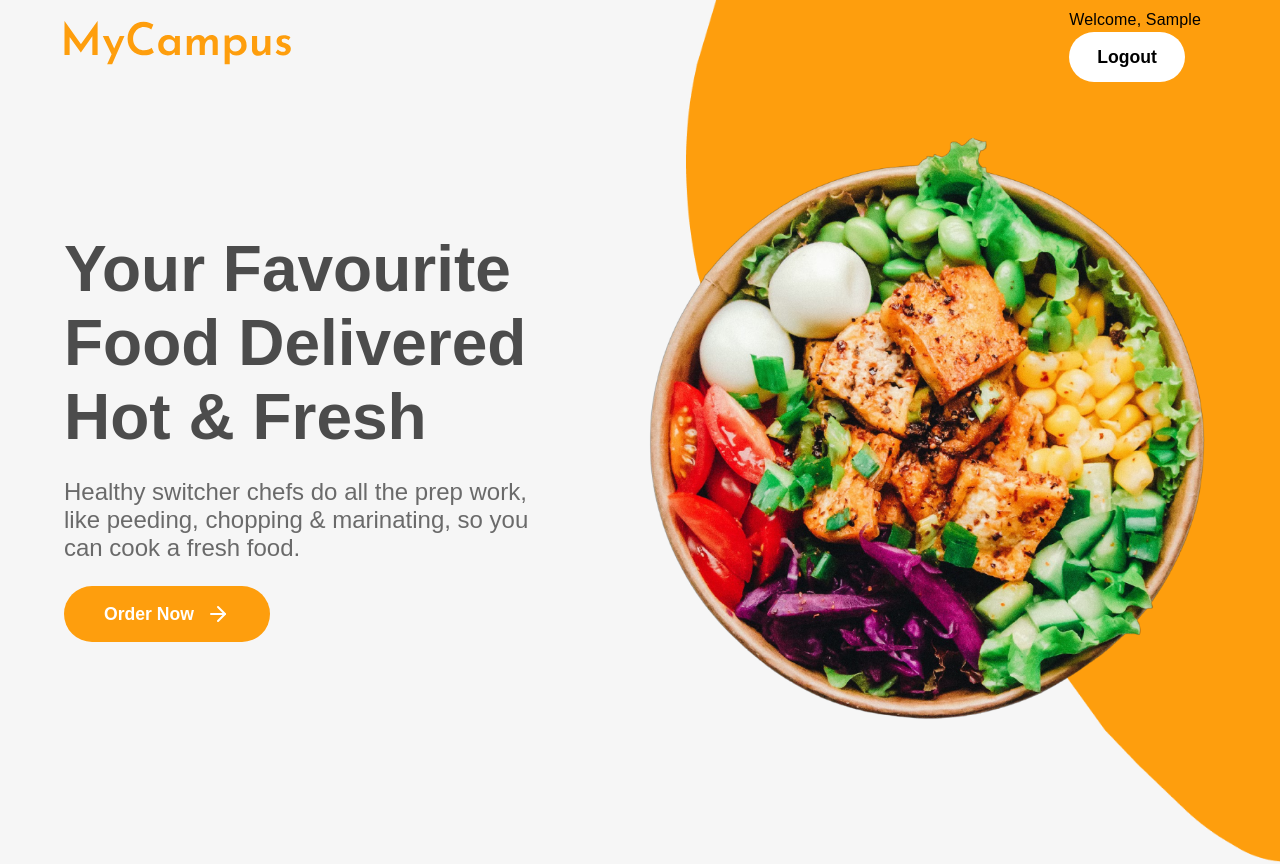
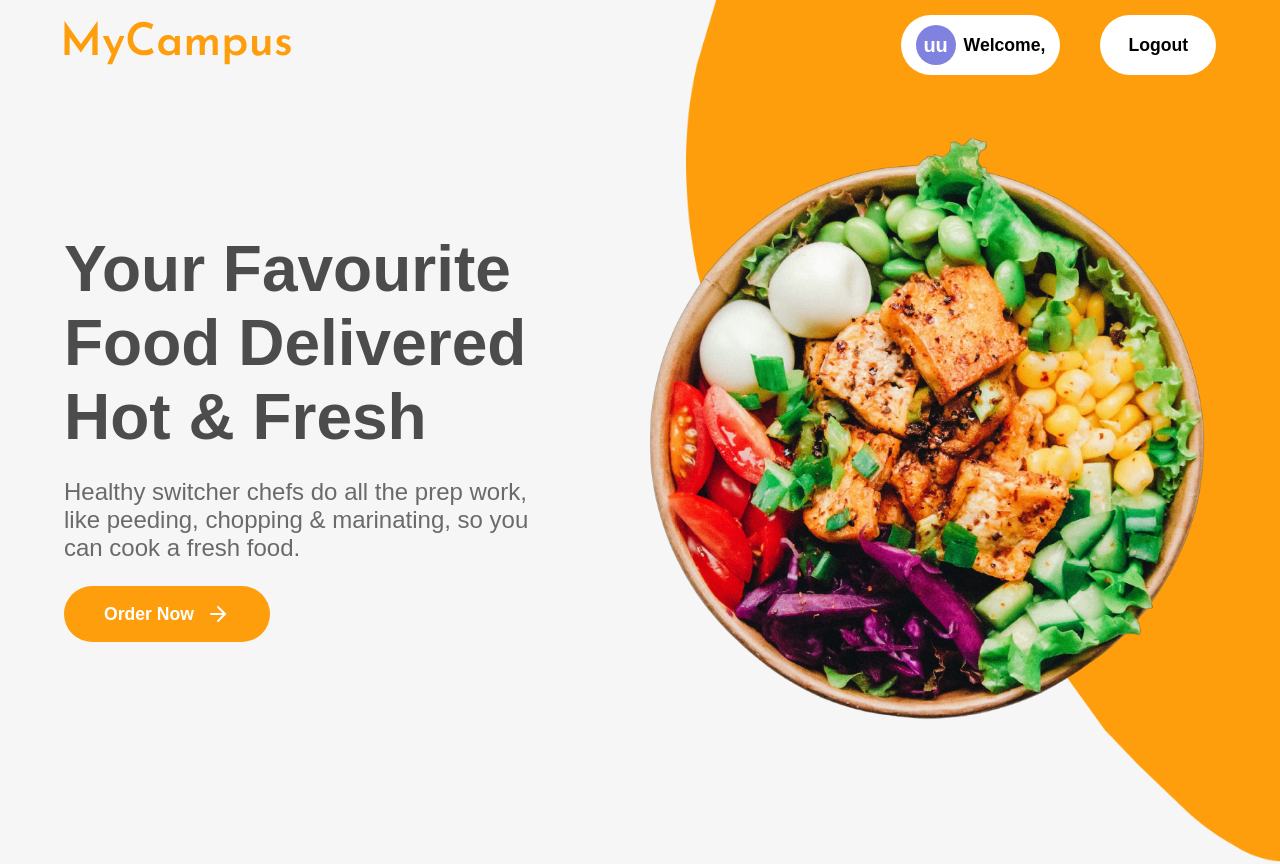
Before and after one commit to raghav1701/RMIT-Hackathon, a React (Create React App) app in the folder frontend/: page / in a window 1280 px wide. Shown: the top 864 px of the page. Built offline with nearby package versions, Linux system fonts and the light colour scheme; sample sign-in values are in the browser's storage.

Commit message:
login/signup

```diff
--- a/frontend/src/components/Navbar.js
+++ b/frontend/src/components/Navbar.js
@@ -1,37 +1,64 @@
 import React, { useState } from "react";
 import MyCampus from "../Assets/MyCampus.svg";
-import { BsCart2 } from "react-icons/bs";
 import { HiOutlineBars3 } from "react-icons/hi2";
-import Box from "@mui/material/Box";
-import Drawer from "@mui/material/Drawer";
-import List from "@mui/material/List";
-import Divider from "@mui/material/Divider";
-import ListItem from "@mui/material/ListItem";
-import ListItemButton from "@mui/material/ListItemButton";
-import ListItemIcon from "@mui/material/ListItemIcon";
-import ListItemText from "@mui/material/ListItemText";
-import HomeIcon from "@mui/icons-material/Home";
-import InfoIcon from "@mui/icons-material/Info";
-import CommentRoundedIcon from "@mui/icons-material/CommentRounded";
-import PhoneRoundedIcon from "@mui/icons-material/PhoneRounded";
-import ShoppingCartRoundedIcon from "@mui/icons-material/ShoppingCartRounded";
+import Avatar from "@mui/material/Avatar";
 import Dialog from "@mui/material/Dialog";
 import DialogContent from "@mui/material/DialogContent";
 import TextField from "@mui/material/TextField";
 import Button from "@mui/material/Button";
 import Typography from "@mui/material/Typography";
 import { useAuth } from "../AuthContext";
+import Box from "@mui/material/Box";
+import CircularProgress from "@mui/material/CircularProgress";
+import Snackbar from "@mui/material/Snackbar";
+import Alert from "@mui/material/Alert";
+
+function stringToColor(string) {
+  let hash = 0;
+  let i;
+
+  /* eslint-disable no-bitwise */
+  for (i = 0; i < string.length; i += 1) {
+    hash = string.charCodeAt(i) + ((hash << 5) - hash);
+  }
+
+  let color = "#";
+
+  for (i = 0; i < 3; i += 1) {
+    const value = (hash >> (i * 8)) & 0xff;
+    color += `00${value.toString(16)}`.slice(-2);
+  }
+  /* eslint-enable no-bitwise */
+
+  return color;
+}
+
+function stringAvatar(name) {
+  return {
+    sx: {
+      bgcolor: stringToColor(name),
+    },
+    children: `${name.split(" ")[0][0]}${name.split(" ")[1][0]}`,
+  };
+}
 
 const Navbar = () => {
   const [openMenu, setOpenMenu] = useState(false);
   const [openAuth, setOpenAuth] = useState(false);
   const [isLogin, setIsLogin] = useState(true);
+  const [isLoading, setIsLoading] = useState(false);
   const [formData, setFormData] = useState({
-    firstName: "",
-    lastName: "",
+    firstname: "",
+    lastname: "",
     email: "",
     password: "",
     university: "",
+  });
+
+  const [snackbar, setSnackbar] = useState({
+    open: false,
+    message: "",
+    severity: "success",
   });
 
   const { user, login, logout } = useAuth();
@@ -40,14 +67,25 @@ const Navbar = () => {
   const handleAuthClose = () => {
     setOpenAuth(false);
     setFormData({
-      firstName: "",
-      lastName: "",
+      firstname: "",
+      lastname: "",
       email: "",
       password: "",
       university: "",
     });
   };
   const toggleAuthMode = () => setIsLogin(!isLogin);
+
+  const handleSnackbarClose = (event, reason) => {
+    if (reason === "clickaway") {
+      return;
+    }
+    setSnackbar({ ...snackbar, open: false });
+  };
+
+  const showSnackbar = (message, severity = "success") => {
+    setSnackbar({ open: true, message, severity });
+  };
 
   const handleInputChange = (e) => {
     const { id, value } = e.target;
@@ -56,6 +94,7 @@ const Navbar = () => {
 
   const handleLoginSubmit = async (e) => {
     e.preventDefault();
+    setIsLoading(true);
     try {
       const response = await fetch(
         "https://rmit-hackathon.vercel.app/users/login",
@@ -71,22 +110,26 @@ const Navbar = () => {
         }
       );
 
+      const data = await response.json();
+
       if (!response.ok) {
-        throw new Error("Login failed");
+        throw new Error(data.message || "Login failed");
       }
 
-      const data = await response.json();
-      login(data.user); // Use the login function from context
-      console.log("User logged in:", data);
+      login(data.user);
       handleAuthClose();
+      showSnackbar("Login successful!");
     } catch (error) {
       console.error("Error during login:", error);
-      // Handle login error (e.g., show error message to user)
+      showSnackbar(error.message || "Login failed", "error");
+    } finally {
+      setIsLoading(false);
     }
   };
 
   const handleSignupSubmit = async (e) => {
     e.preventDefault();
+    setIsLoading(true);
     try {
       const response = await fetch(
         "https://rmit-hackathon.vercel.app/users/register",
@@ -99,22 +142,26 @@ const Navbar = () => {
         }
       );
 
+      const data = await response.json();
+
       if (!response.ok) {
-        throw new Error("Signup failed");
+        throw new Error(data.message || "Signup failed");
       }
 
-      const data = await response.json();
-      login(data.user); // Use the login function from context
-      console.log("User signed up:", data);
+      login(data.user);
       handleAuthClose();
+      showSnackbar("Signup successful!");
     } catch (error) {
       console.error("Error during signup:", error);
-      // Handle signup error (e.g., show error message to user)
+      showSnackbar(error.message || "Signup failed", "error");
+    } finally {
+      setIsLoading(false);
     }
   };
 
   const handleLogout = () => {
-    logout(); // Use the logout function from context
+    logout();
+    showSnackbar("Logged out successfully");
   };
 
   return (
@@ -124,14 +171,23 @@ const Navbar = () => {
       </div>
       <div className="navbar-links-container">
         {user ? (
-          <>
-            <Typography variant="body1" style={{ marginRight: "15px" }}>
-              Welcome, {user.firstName}
-            </Typography>
+          <Box sx={{ display: "flex", gap: "40px" }}>
+            <button
+              className="primary-button"
+              style={{
+                display: "flex",
+                alignItems: "center",
+                gap: "8px",
+                padding: "10px 15px",
+              }}
+            >
+              <Avatar {...stringAvatar(`${user.firstname} ${user.lastname}`)} />
+              <span>Welcome, {user.firstname}</span>
+            </button>
             <button className="primary-button" onClick={handleLogout}>
               Logout
             </button>
-          </>
+          </Box>
         ) : (
           <button className="primary-button" onClick={handleAuthOpen}>
             Login
@@ -154,23 +210,23 @@ const Navbar = () => {
                 <TextField
                   autoFocus
                   margin="dense"
-                  id="firstName"
+                  id="firstname"
                   label="First Name"
                   type="text"
                   fullWidth
                   variant="outlined"
-                  value={formData.firstName}
+                  value={formData.firstname}
                   onChange={handleInputChange}
                   required
                 />
                 <TextField
                   margin="dense"
-                  id="lastName"
+                  id="lastname"
                   label="Last Name"
                   type="text"
                   fullWidth
                   variant="outlined"
-                  value={formData.lastName}
+                  value={formData.lastname}
                   onChange={handleInputChange}
                   required
                 />
@@ -217,19 +273,44 @@ const Navbar = () => {
               variant="contained"
               color="primary"
               style={{ marginTop: "20px" }}
+              disabled={isLoading} // Disable button while loading
             >
-              {isLogin ? "Login" : "Sign Up"}
+              {isLoading ? (
+                <CircularProgress size={24} color="inherit" />
+              ) : isLogin ? (
+                "Login"
+              ) : (
+                "Sign Up"
+              )}
             </Button>
           </form>
 
           <Typography align="center" style={{ marginTop: "20px" }}>
             {isLogin ? "Don't have an account?" : "Already have an account?"}{" "}
-            <Button color="primary" onClick={toggleAuthMode}>
+            <Button
+              color="primary"
+              onClick={toggleAuthMode}
+              disabled={isLoading}
+            >
               {isLogin ? "Sign Up" : "Login"}
             </Button>
           </Typography>
         </DialogContent>
       </Dialog>
+      <Snackbar
+        open={snackbar.open}
+        autoHideDuration={6000}
+        onClose={handleSnackbarClose}
+        anchorOrigin={{ vertical: "bottom", horizontal: "center" }}
+      >
+        <Alert
+          onClose={handleSnackbarClose}
+          severity={snackbar.severity}
+          sx={{ width: "100%" }}
+        >
+          {snackbar.message}
+        </Alert>
+      </Snackbar>
     </nav>
   );
 };
```
